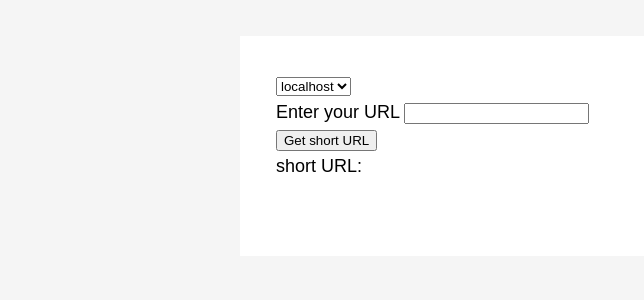
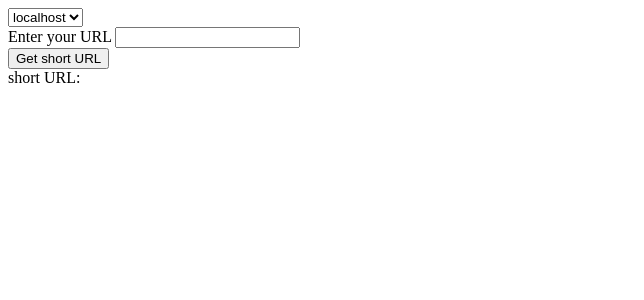
Before and after one commit to EmptyLungs/localhost-bitly-url-shortener, a PHP site: page /shorty/p/index.php in a window 1280 px wide. Shown: the top 300 px of the page, without its empty margins (0-644 px from the left). Run offline with PHP 8.4, Linux system fonts and the light colour scheme; some libraries are stand-ins or nearby versions.

Commit message:
Update index.php

```diff
--- a/p/index.php
+++ b/p/index.php
@@ -36,48 +36,20 @@
 </head>
 <body>
 
-<div id="wrapper">
     <div id="container">
         <form method="post">
             <select name = 'action' required>
                 <option value = "localhost">localhost</option>
                 <option value = "bit">bit.ly</option>
             </select>
-            <div class="form-group has-success" >
+            <div>
                 <label>Enter your URL</label>
                 <input name="longurl">
             </div>
-            <input type="submit" onclick="myFunction()" class="btn btn-raised btn-success" value="Get short URL">
+            <input type="submit" onclick="myFunction()" value="Get short URL">
         </form>
         <label>short URL:</label>
         <p style="font-size: medium;" id="result">&nbsp;</p>
     </div>
-</div>
-
 </body>
 </html>
-
-<style>
-    body { background: #F5F5F5; font: 18px/1.5 sans-serif; }
-    h1, h2 { line-height: 1.2; margin: 0 0 .5em; }
-    h1 { font-size: 36px; }
-    h2 { font-size: 21px; margin-bottom: 1em; }
-    p { margin: 0 0 1em 0; }
-    a { color: #0000F0; }
-    a:hover { text-decoration: none; }
-    code { background: #F5F5F5; max-width: 100px; padding: 2px 6px; word-wrap: break-word; }
-    #wrapper { background: #FFF; margin: 1em auto; max-width: 800px; width: 95%; }
-    #container { padding: 2em; }
-    #welcome, #status { margin-bottom: 2em; }
-    #welcome h1 span { display: block; font-size: 75%; }
-    #icon-status, #icon-book { float: left; height: 64px; margin-right: 1em; margin-top: -4px; width: 64px; }
-    #icon-book { display: none; }
-    @media (min-width: 768px) {
-        #wrapper { width: 80%; margin: 2em auto; }
-        #icon-book { display: inline-block; }
-        #status a, #next a { display: block; }
-        @-webkit-keyframes fade-in { 0% { opacity: 0; } 100% { opacity: 1; } }
-        @keyframes fade-in { 0% { opacity: 0; } 100% { opacity: 1; } }
-        .sf-toolbar { opacity: 0; -webkit-animation: fade-in 1s .2s forwards; animation: fade-in 1s .2s forwards;}
-    }
-</style>
```
